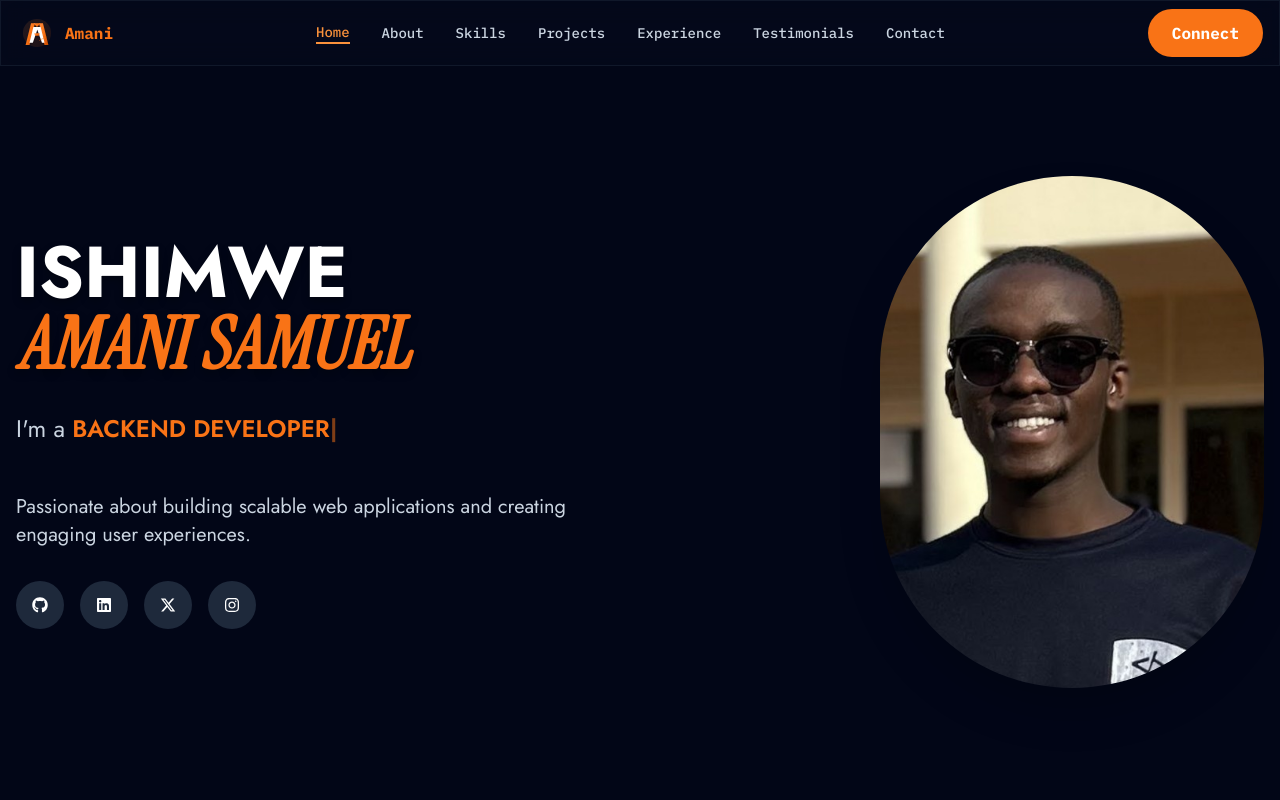
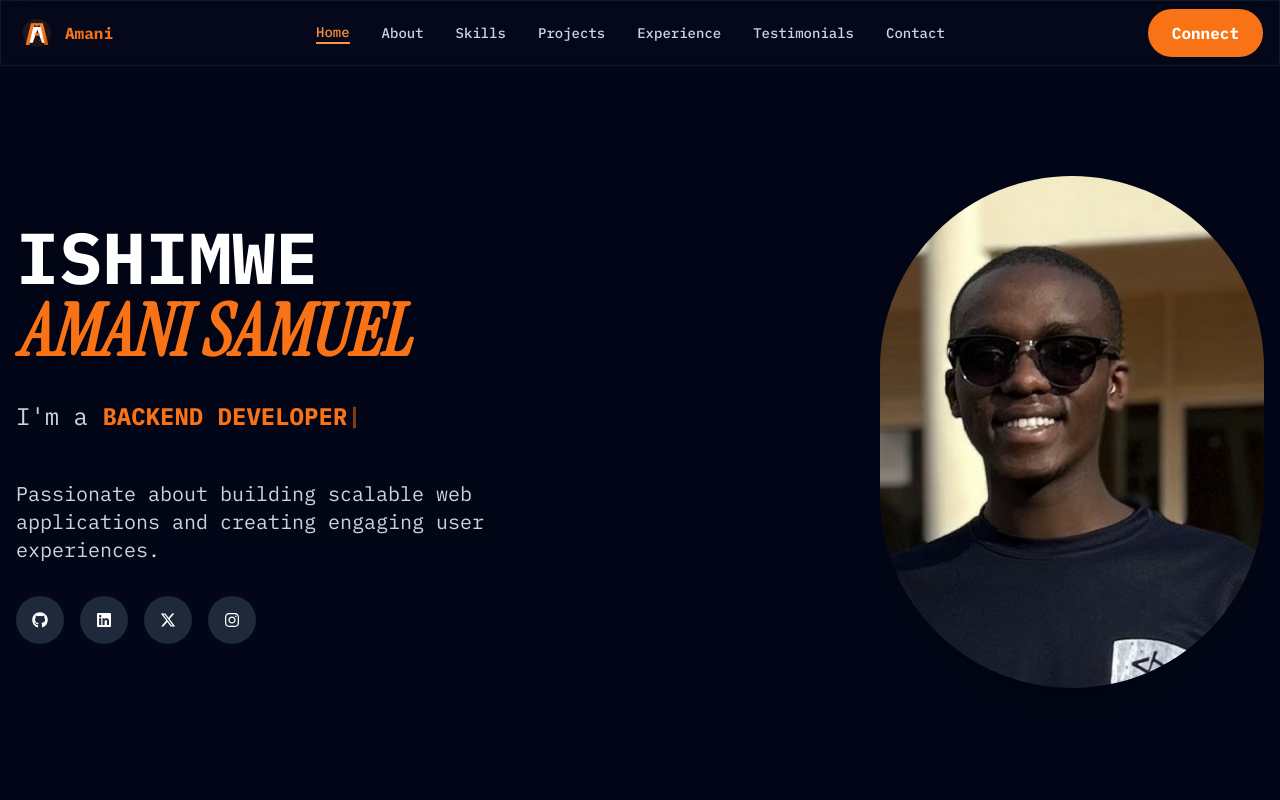
Before and after one commit to Amani-Ishimwe/Portofolio_site, a React (Vite) app: page / in a window 1280 px wide. Shown: the top 800 px of the page. Built offline with nearby package versions, Linux system fonts and the light colour scheme.

Commit message:
working on fonts

```diff
--- a/src/components/Hero.jsx
+++ b/src/components/Hero.jsx
@@ -48,13 +48,13 @@ const Hero = () => {
           <div className="text-center lg:text-left space-y-8">
             <div className="space-y-4">
               <h1 className="text-5xl md:text-7xl font-bold text-shadow-lg">
-                <span className="text-white">ISHIMWE</span>
+                <span className="text-white font-ibm">ISHIMWE</span>
                 <br />
                 <span className="text-primary-500 font-instrument italic">AMANI SAMUEL</span>
               </h1>
 
               <div className="h-16 flex items-center justify-center lg:justify-start">
-                <span className="text-xl md:text-2xl text-dark-300">
+                <span className="text-xl md:text-2xl text-dark-300 font-ibm">
                   I'm a{' '}
                   <span className="text-primary-500 font-semibold">
                     {text}
@@ -64,7 +64,7 @@ const Hero = () => {
               </div>
             </div>
 
-            <p className="text-xl md:text-xl text-dark-300 max-w-2xl mx-auto lg:mx-0">
+            <p className="text-xl md:text-xl text-dark-300 max-w-2xl mx-auto lg:mx-0 font-ibm">
               Passionate about building scalable web applications and creating
               engaging user experiences.
             </p>
```
